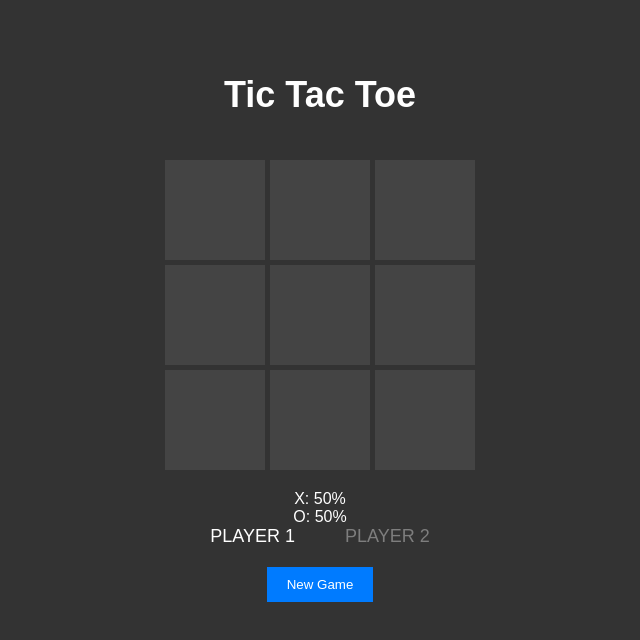
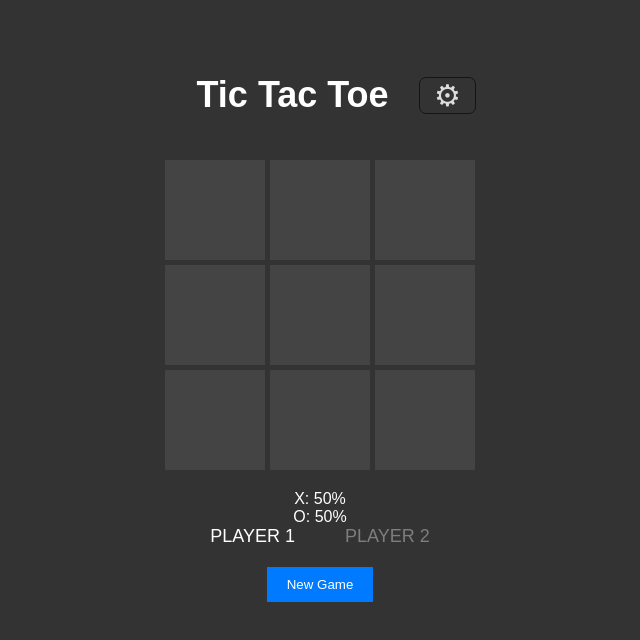
Before and after one commit to sk3tchDavid/Unpredictable-Tic-Tac-Toe, a plain HTML site: page index.html in a window 1280 px wide. Shown: the whole page, without its empty margins (320-960 px from the left). Drawn offline with Linux system fonts and the light colour scheme.

Commit message:
update
settings button

```diff
--- a/index.html
+++ b/index.html
@@ -8,7 +8,12 @@
 </head>
 <body>
     <div class="container">
-        <h1>Tic Tac Toe</h1>
+
+        <div class="header">
+        <h1 class="title">Tic Tac Toe</h1>
+        <button class="settings" data-settings id="settings-button">&#9881;</button>
+        </div>
+
         <div class="board">
             <div class="cell" data-cell></div>
             <div class="cell" data-cell></div>
--- a/script.js
+++ b/script.js
@@ -5,6 +5,7 @@ const probabilityX = document.querySelector('[data-probability-x]');
 const probabilityO = document.querySelector('[data-probability-o]');
 const playerLeft = document.querySelector('.player-left');
 const playerRight = document.querySelector('.player-right');
+const settingsButton = document.getElementById('settings-button');
 
 let currentPlayer = 'X';
 let gameOver = false;
--- a/style.css
+++ b/style.css
@@ -3,7 +3,22 @@ body {
     background-color: #333;
     color: #fff;
     text-align: center;
+    margin: 0;
+    display: flex;
+    justify-content: center;
+    align-items: center;
 }
+
+.header {
+    display: flex;
+    align-items: center;
+    width: 100%;
+  }
+
+  .title {
+    flex: 1;
+  }
+
 
 .container {
     display: flex;
@@ -65,3 +80,24 @@ h1 {
 .restart:hover {
     background-color: #0056b3;
 }
+
+
+
+.settings {
+
+    font-size: 30px;
+    padding: 0px 14px;
+    background-color: transparent;
+    border-radius: 6px;
+    color: #dddddd;
+    outline: 1px solid #141414;
+    border-width: 0;
+  }
+
+  .settings:hover {
+    background-color: 333;
+    color: #ffffff;
+    outline: 1px solid #9e9e9e;
+    transition: all 0.2s;
+    cursor: pointer;
+  }
```
Also changed, not shown: settings/index.html (added), settings/script.js (added), settings/style.css (added).
